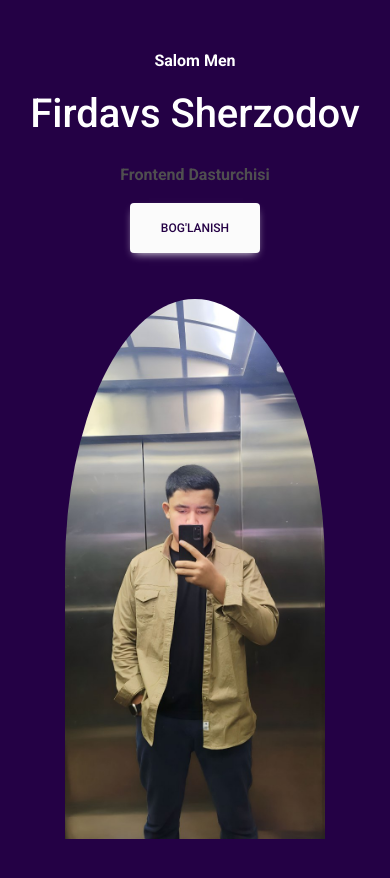
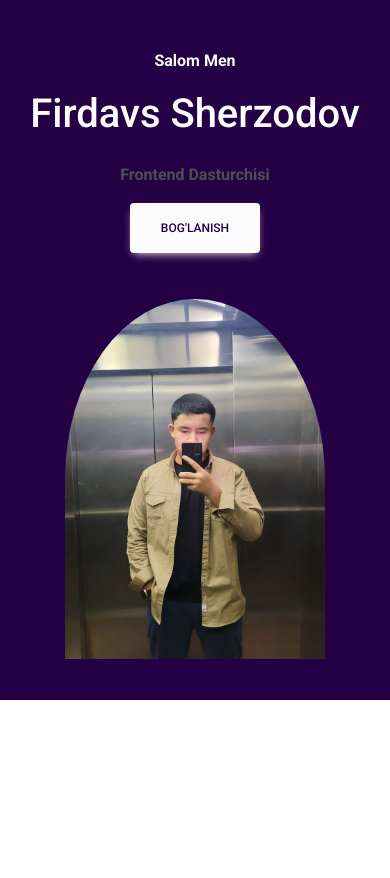
Before and after one commit to Firdavssherzodov/About-Me, a Vue app: page / in a window 390 px wide. Shown: the top 878 px of the page. After the commit the page ends 844 px from the top, so only its background shows below. Built offline with nearby package versions, Linux system fonts and the light colour scheme; a small style sheet from the web is missing.

Commit message:
media bostir bacham

```diff
--- a/src/views/About.vue
+++ b/src/views/About.vue
@@ -78,7 +78,7 @@
     }
     .diva{
         width: 100%;
-        height: 450px;
+        height: 400px !important;
     }
     .conterner{
         width:100% !important;
```
